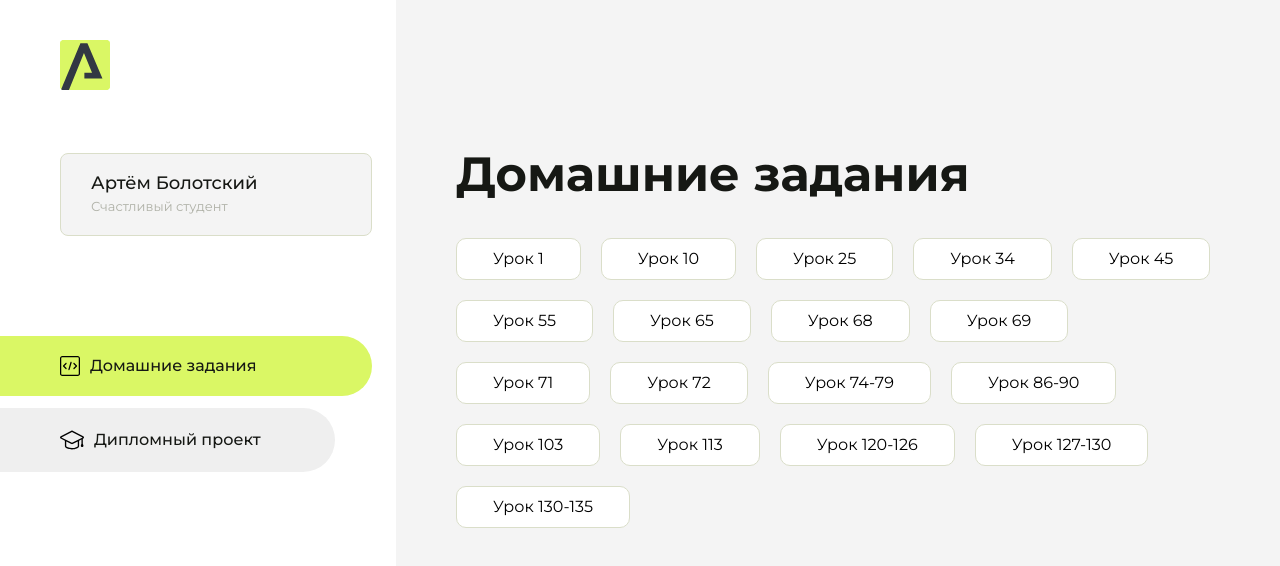
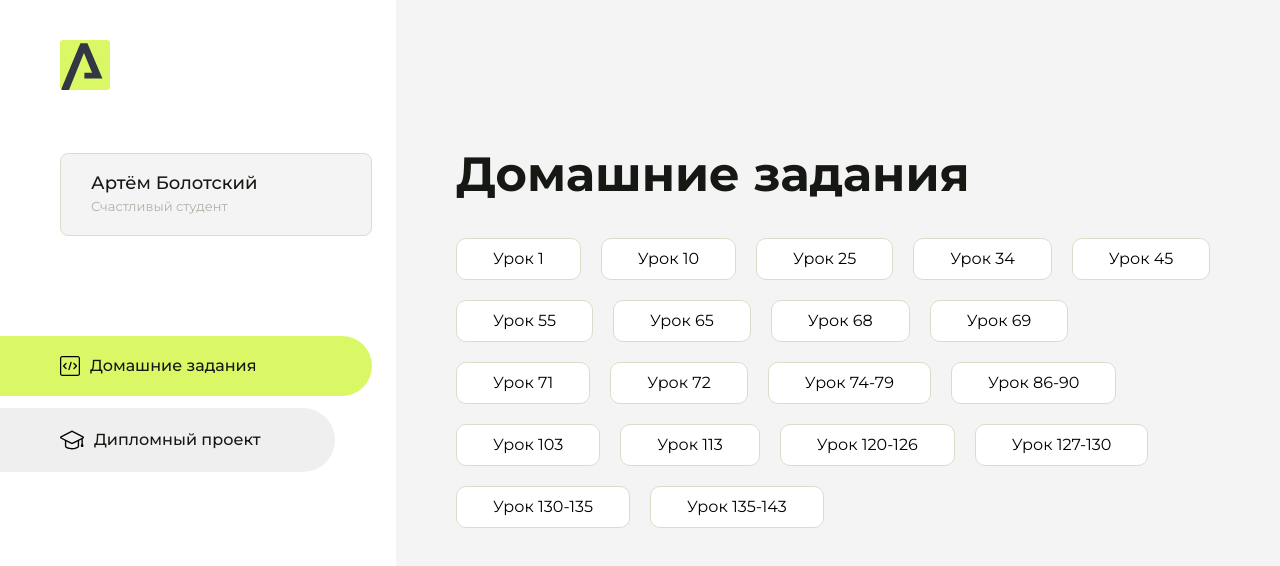
Before and after one commit to bol-web/homework, a plain HTML site: page index.html in a window 1280 px wide. Drawn offline with Linux system fonts and the light colour scheme.

Commit message:
Update index.html

```diff
--- a/index.html
+++ b/index.html
@@ -146,6 +146,9 @@
                     <li class="content__list-item">
                         <a href="maket-127-135/index.html">Урок 130-135</a>
                     </li>
+                    <li class="content__list-item">
+                        <a href="maket-135-143/index.html">Урок 135-143</a>
+                    </li>
                 </ul>
             </div>
             <div class="content__block hidden" id="diplomBlock">
```
